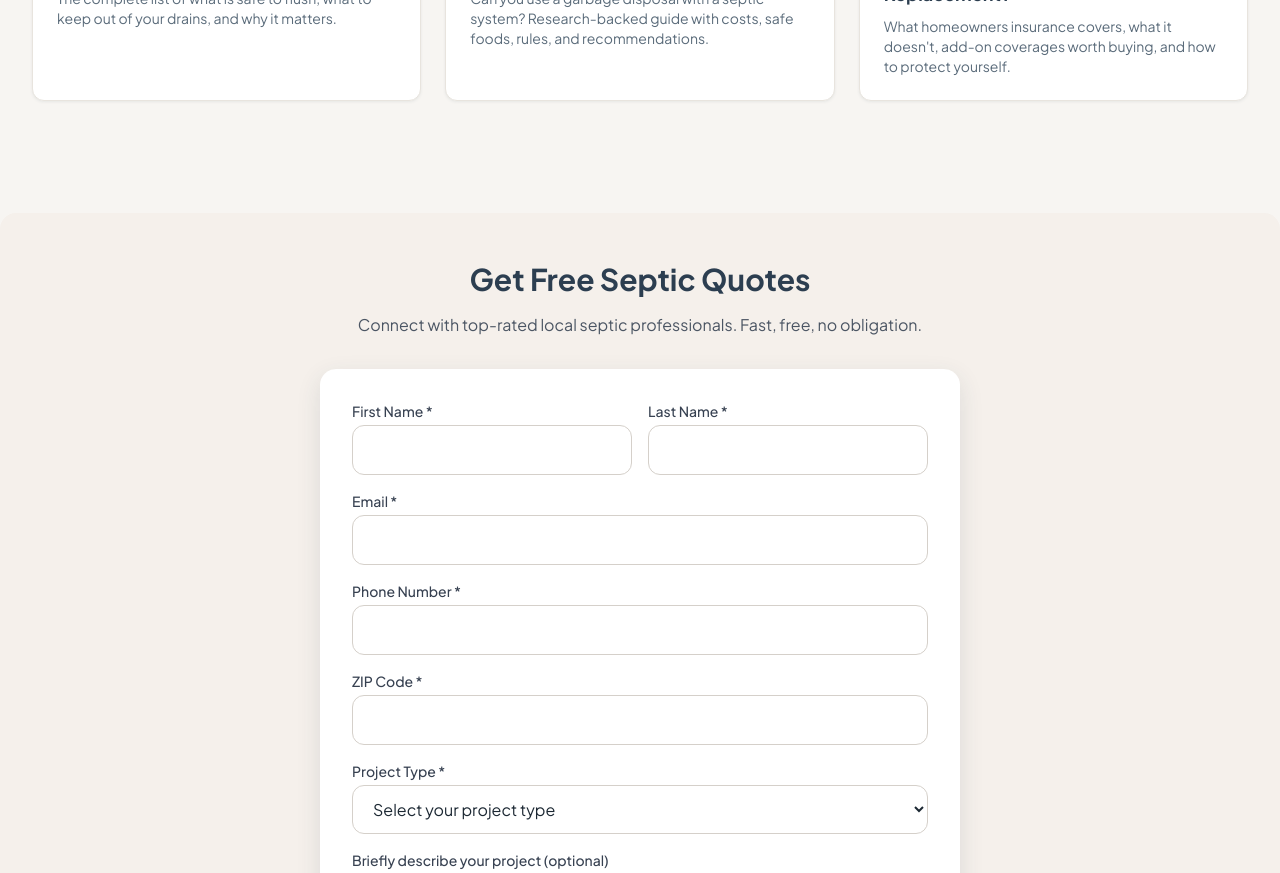
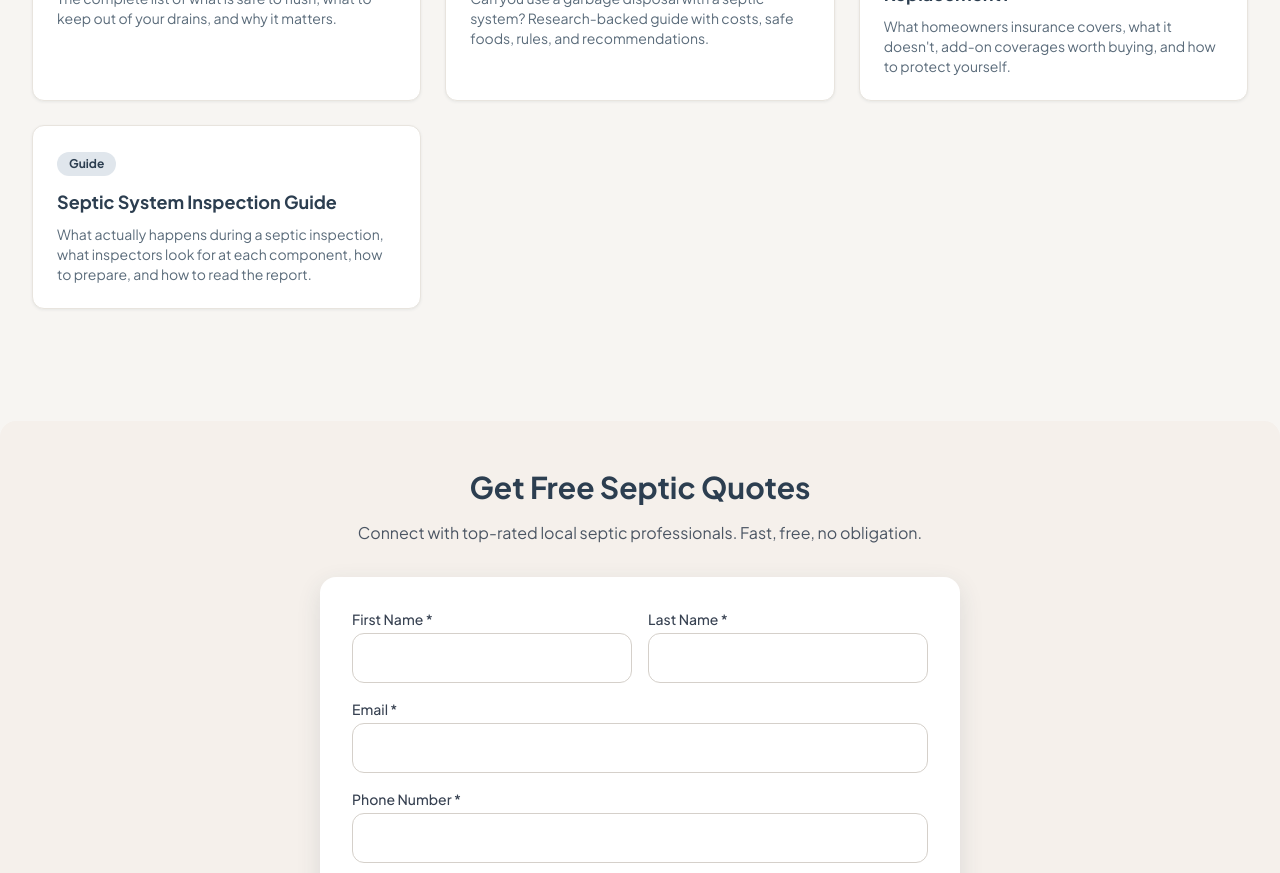
Before and after one commit to thebasementguide2026/theseptic.guide-, a Next.js app: page /guides in a window 1280 px wide. Shown: the part 900-1773 px from the top of the page. Built offline with nearby package versions, Linux system fonts and the light colour scheme.

Commit message:
Add septic inspection guide to guides index

```diff
--- a/app/guides/page.tsx
+++ b/app/guides/page.tsx
@@ -17,6 +17,7 @@ const guides = [
   { title: 'What You Can and Cannot Flush', href: '/articles/what-can-cannot-flush-septic-system', description: 'The complete list of what is safe to flush, what to keep out of your drains, and why it matters.' },
   { title: 'Garbage Disposal and Septic Systems', href: '/guides/garbage-disposal-septic-systems', description: 'Can you use a garbage disposal with a septic system? Research-backed guide with costs, safe foods, rules, and recommendations.' },
         { title: 'Does Insurance Cover Septic Repair or Replacement?', href: '/articles/does-insurance-cover-septic-repair-replacement', description: 'What homeowners insurance covers, what it doesn\'t, add-on coverages worth buying, and how to protect yourself.' },
+  { title: 'Septic System Inspection Guide', href: '/guides/septic-inspection-guide', description: 'What actually happens during a septic inspection, what inspectors look for at each component, how to prepare, and how to read the report.' },
 ]
 
 export default function GuidesPage() {
```
